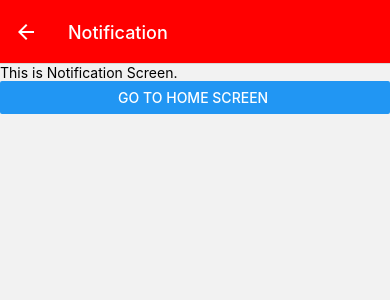
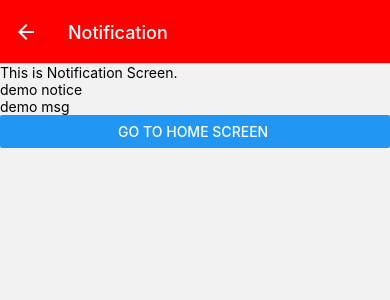
Before and after one commit to MissProgramm/demo, a React Native app: screen /Home in a window 390 px wide. Both pictures are taken after a click on the button "GO TO NOTIFICATION PAGE". Shown: the top 300 px of the page. Built offline with nearby package versions, Linux system fonts and the light colour scheme.

Commit message:
pass data through navigation between two screens

```diff
--- a/screens/Home.js
+++ b/screens/Home.js
@@ -10,7 +10,9 @@ const Home = () => {
       <Text>This is home screen .</Text>
       <Button
         onPress={() => {
-          navigation.navigate('Notification');
+          navigation.navigate('Notification', {
+            data: {notice: 'demo notice', msg: 'demo msg'},
+          });
         }}
         title="Go to notification page "
       />
--- a/screens/Notification.js
+++ b/screens/Notification.js
@@ -2,11 +2,14 @@ import {View, Text, Button} from 'react-native';
 import React from 'react';
 import {useNavigation} from '@react-navigation/native';
 
-const Notification = () => {
+const Notification = ({route}) => {
+  console.log(route.params.data);
   const navigation = useNavigation();
   return (
     <View>
       <Text>This is Notification Screen.</Text>
+      <Text>{route.params.data.notice}</Text>
+      <Text>{route.params.data.msg}</Text>
       <Button
         onPress={() => {
           navigation.navigate('Home');
```
